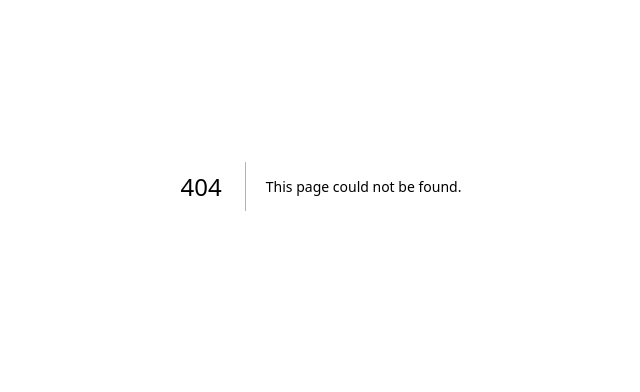
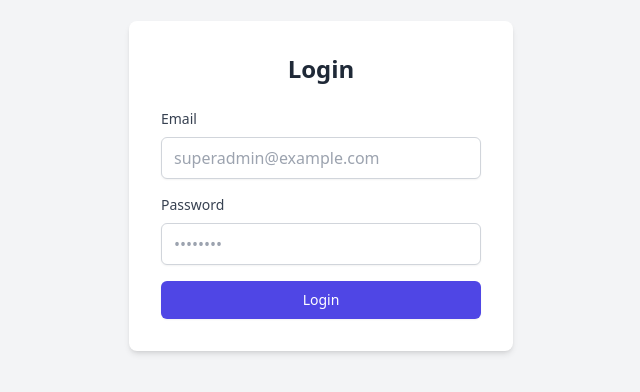
Before and after one commit to kishanchhuchhar29/society-management, a Next.js app: page /login in a window 1280 px wide. Before the commit this address had no page. Shown: the part 214-606 px from the top of the page, without its empty margins (319-959 px from the left). Built offline with nearby package versions, Linux system fonts and the light colour scheme.

Commit message:
Add Login page and setup next js Project

```diff
--- /dev/null
+++ b/src/Component/Login/Login.jsx
@@ -0,0 +1,80 @@
+'use client'
+
+import { useState } from 'react'
+import { validateEmail, validatePassword } from './../../../src/utails.js'
+
+export default function Login() {
+  const [email, setEmail] = useState('')
+  const [password, setPassword] = useState('')
+  const [emailError, setEmailError] = useState('')
+  const [passwordError, setPasswordError] = useState('')
+
+  const handleSubmit = (e) => {
+    e.preventDefault()
+    setEmailError('')
+    setPasswordError('')
+
+    if (!validateEmail(email)) {
+      setEmailError('Please enter a valid email address')
+      return
+    }
+
+    if (!validatePassword(password)) {
+      setPasswordError('Password must be at least 8 characters long and contain at least one capital letter')
+      return
+    }
+
+    // Here you would typically handle the login logic
+    console.log('Login submitted', { email, password })
+  }
+
+  return (
+    <div className="min-h-screen flex items-center justify-center bg-gray-100">
+      <div className="bg-white p-8 rounded-lg shadow-md w-96">
+        <h1 className="text-2xl font-bold mb-6 text-center text-gray-800">Login</h1>
+        <form onSubmit={handleSubmit} className="space-y-4">
+          <div className="space-y-2">
+            <label htmlFor="email" className="block text-sm font-medium text-gray-700">
+              Email
+            </label>
+            <input
+              id="email"
+              type="email"
+              placeholder="superadmin@example.com"
+              value={email}
+              onChange={(e) => setEmail(e.target.value)}
+              required
+              className="w-full px-3 py-2 border border-gray-300 rounded-md shadow-sm focus:outline-none focus:ring-indigo-500 focus:border-indigo-500"
+            />
+            {emailError && (
+              <p className="text-red-500 text-sm">{emailError}</p>
+            )}
+          </div>
+          <div className="space-y-2">
+            <label htmlFor="password" className="block text-sm font-medium text-gray-700">
+              Password
+            </label>
+            <input
+              id="password"
+              type="password"
+              placeholder="••••••••"
+              value={password}
+              onChange={(e) => setPassword(e.target.value)}
+              required
+              className="w-full px-3 py-2 border border-gray-300 rounded-md shadow-sm focus:outline-none focus:ring-indigo-500 focus:border-indigo-500"
+            />
+            {passwordError && (
+              <p className="text-red-500 text-sm">{passwordError}</p>
+            )}
+          </div>
+          <button
+            type="submit"
+            className="w-full flex justify-center py-2 px-4 border border-transparent rounded-md shadow-sm text-sm font-medium text-white bg-indigo-600 hover:bg-indigo-700 focus:outline-none focus:ring-2 focus:ring-offset-2 focus:ring-indigo-500"
+          >
+            Login
+          </button>
+        </form>
+      </div>
+    </div>
+  )
+}
--- /dev/null
+++ b/src/app/login/page.jsx
@@ -0,0 +1,7 @@
+import Login from "../../Component/Login/Login";
+
+export default function Home() {
+  return (
+   <Login/>
+  );
+}
--- a/src/app/page.tsx
+++ b/src/app/page.tsx
@@ -1,7 +1,7 @@
-import Image from "next/image";
+// import Login from "../Component/Login/Login";
 
 export default function Home() {
   return (
-   <h1 className="text-red-900 bg-black ">hello</h1>
+   <h1 className="text-3xl font-bold underline">Home</h1>
   );
 }
--- /dev/null
+++ b/src/utails.js
@@ -0,0 +1,8 @@
+export function validateEmail(email) {
+    const re = /^[a-zA-Z0-9._%+-]+@[a-zA-Z0-9.-]+\.[a-zA-Z]{2,}$/
+    return re.test(email)
+  }
+
+  export function validatePassword(password) {
+    return password.length >= 8 && /[A-Z]/.test(password)
+  }
--- a/tailwind.config.ts
+++ b/tailwind.config.ts
@@ -5,6 +5,7 @@ const config: Config = {
     "./src/pages/**/*.{js,ts,jsx,tsx,mdx}",
     "./src/components/**/*.{js,ts,jsx,tsx,mdx}",
     "./src/app/**/*.{js,ts,jsx,tsx,mdx}",
+    "./src/Component/**/*.{js,ts,jsx,tsx,mdx}",
   ],
   theme: {
     extend: {
```
